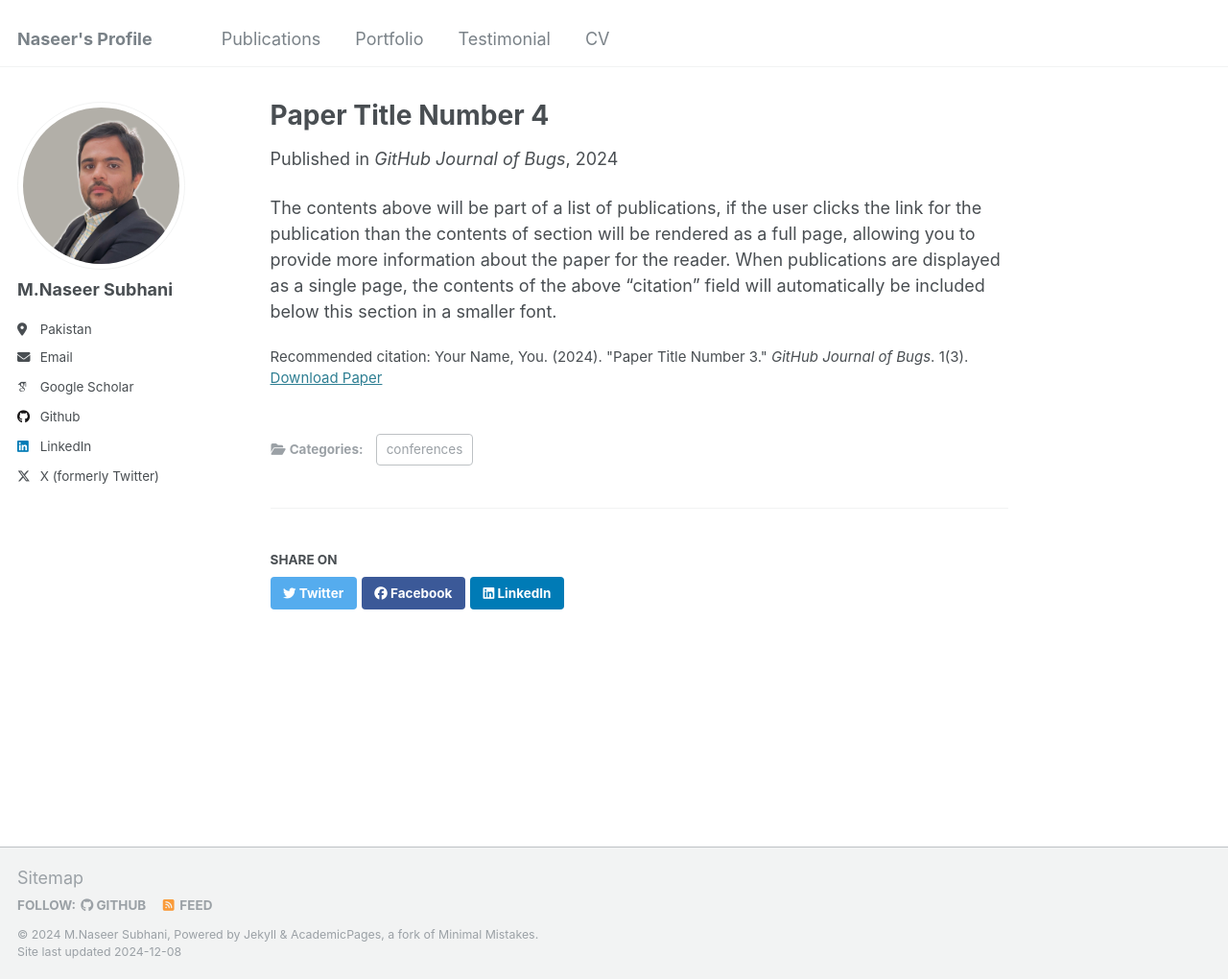
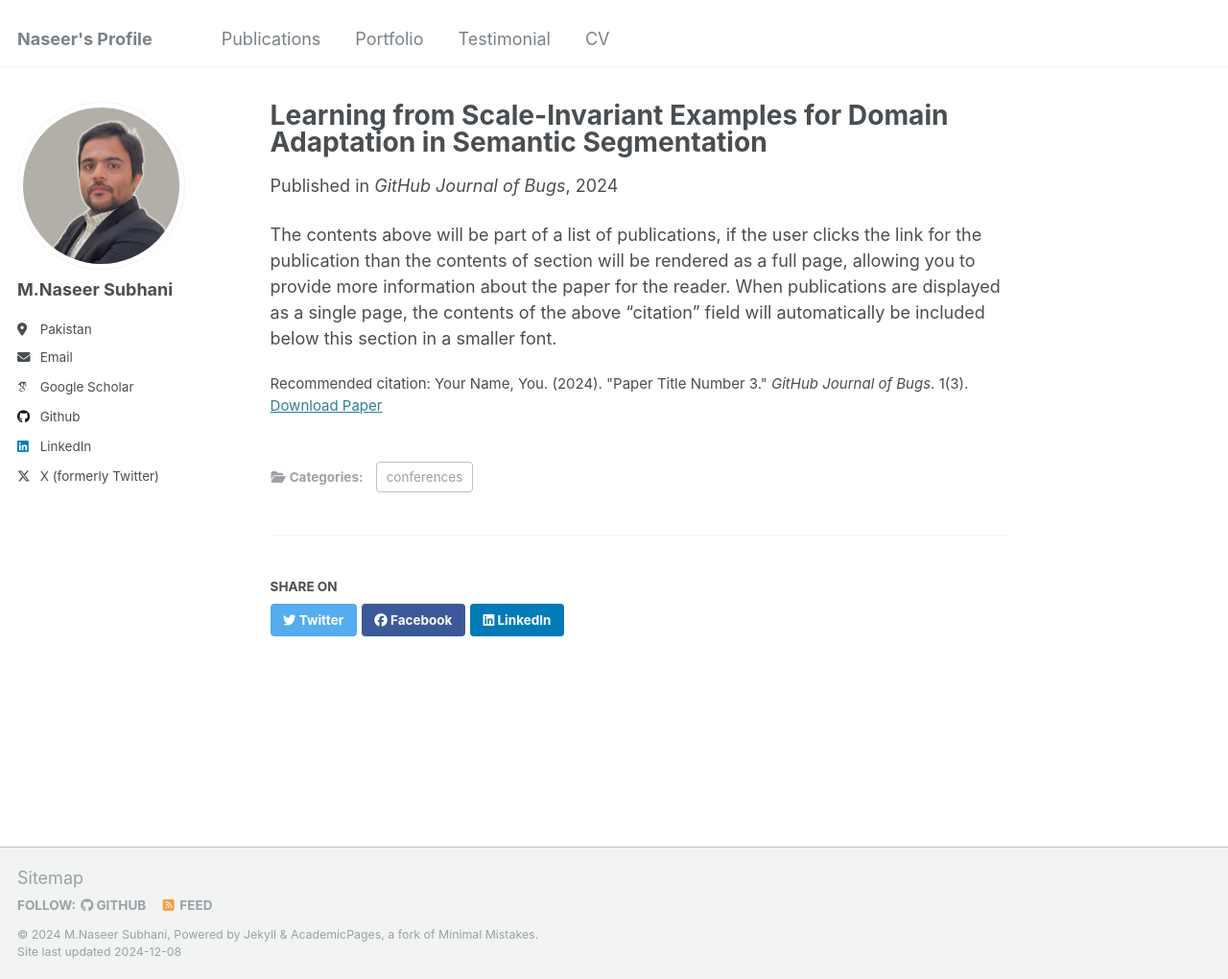
Before and after one commit to MNaseerSubhani/mnaseer.githu.io, a Jekyll site: the page built from _publications/2024-02-17-paper-title-number-4.md, in a window 1280 px wide and 1020 px high. Shown: the whole window at 96% size. Built offline with Jekyll 4.4.1, drawn with Linux system fonts in a browser that asks for light colours; some web fonts are replaced.

Commit message:
change config file

```diff
--- a/_publications/2024-02-17-paper-title-number-4.md
+++ b/_publications/2024-02-17-paper-title-number-4.md
@@ -1,5 +1,6 @@
 ---
-title: "Paper Title Number 4"
+title: "Learning from Scale-Invariant Examples for
+Domain Adaptation in Semantic Segmentation"
 collection: publications
 category: conferences
 permalink: /publication/2024-02-17-paper-title-number-4
```
